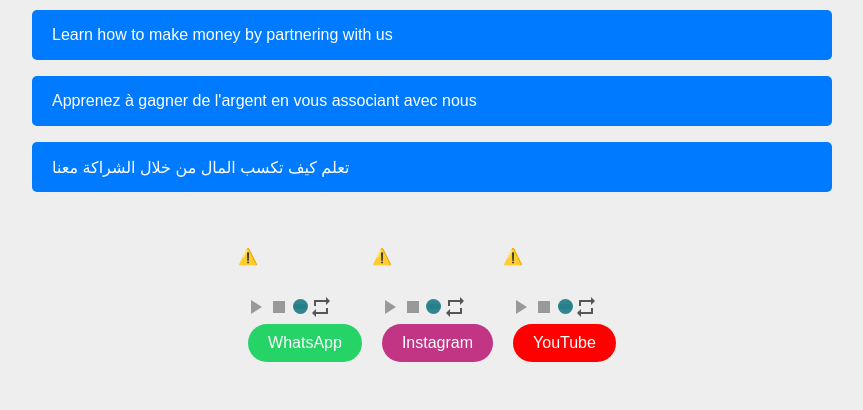
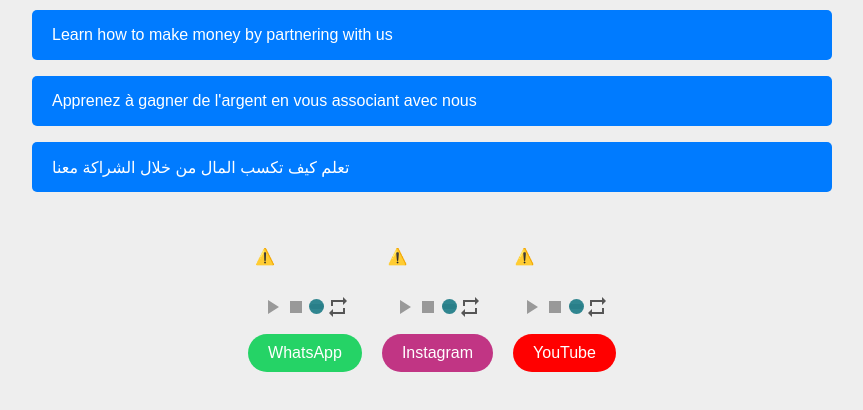
Before and after one commit to Rozh-Zizigoloo/Rozh-Zizigoloo.github.io, a plain HTML site: page index.html in a window 1280 px wide. Shown: the part 100-510 px from the top of the page, without its empty margins (208-1071 px from the left). Drawn offline with nearby package versions, Linux system fonts and the light colour scheme; no server answers.

Commit message:
Update style.css

```diff
--- a/style.css
+++ b/style.css
@@ -129,20 +129,27 @@ h1 {
     margin-top: 2rem;
 }
 
+.social-btn-container {
+    display: flex;
+    flex-direction: column;
+    align-items: center;
+    margin: 0 10px;
+}
+
 .social-btn {
     background-color: #007bff;
     color: white;
     border: none;
     padding: 10px 20px;
     font-size: 16px;
-    margin: 0 10px;
+    margin-top: 10px;
     border-radius: 50px;
     cursor: pointer;
     transition: transform 0.3s, box-shadow 0.3s;
 }
 
 .social-btn:hover {
-    transform: translateY(-5px);
+    transform: translateY(-5px) rotateX(10deg);
     box-shadow: 0 10px 20px rgba(0, 0, 0, 0.2);
 }
 
```
